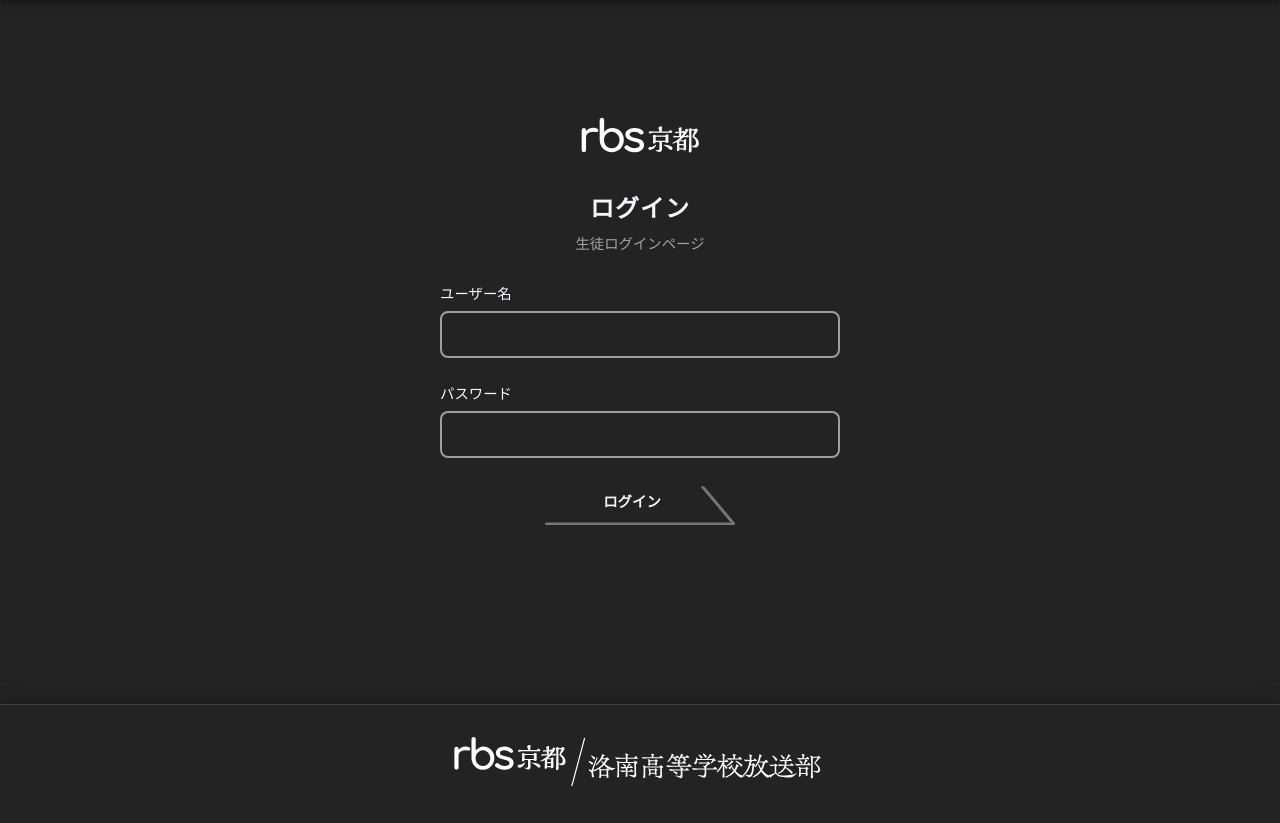
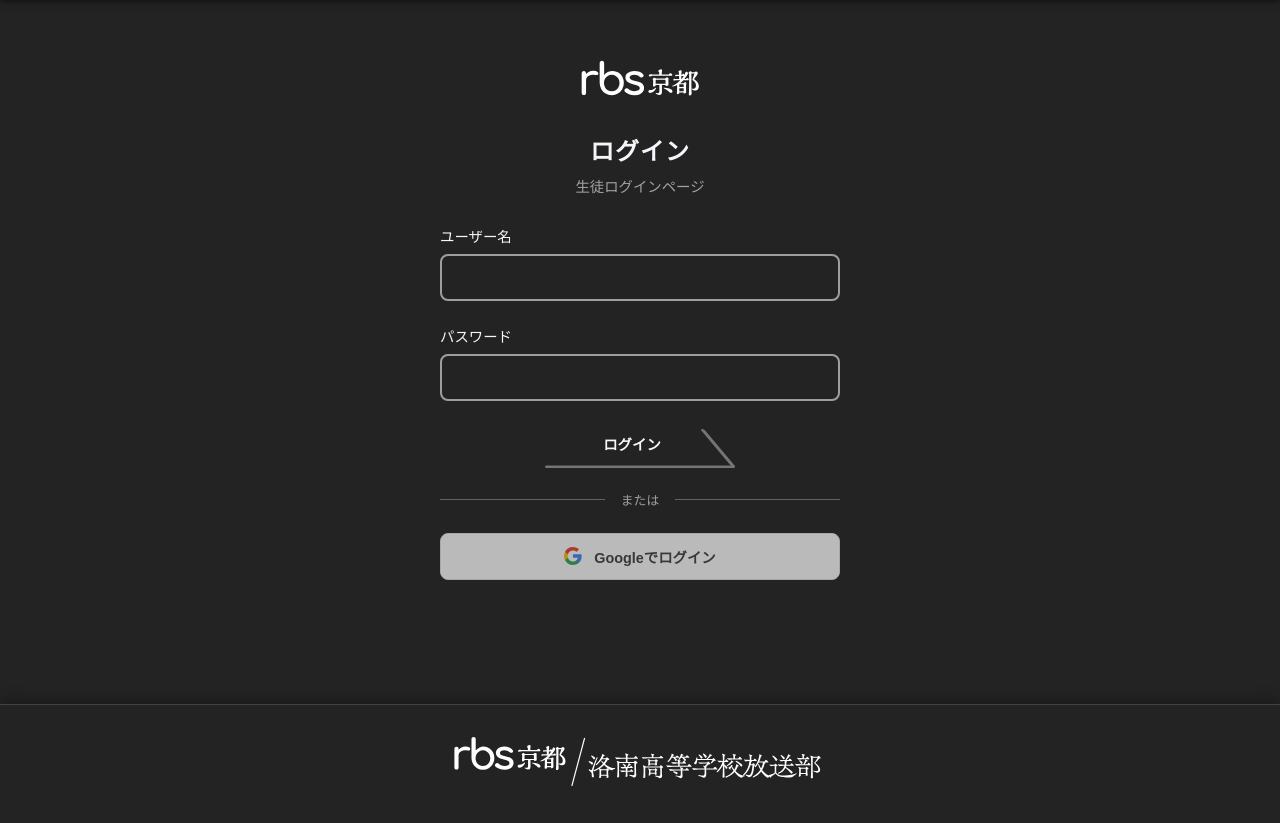
Before and after one commit to rbs-kyoto/rbs-kyoto, a Django app: page /accounts/login/ in a window 1280 px wide. Shown: the part 96-919 px from the top of the page. Run offline with Django 5.2, Linux system fonts and the light colour scheme; some libraries are stand-ins or nearby versions; some web fonts are replaced.

Commit message:
Add a Google sign-in button to the login page (UI only)
Placeholder button, disabled for now with a 準備中 tooltip, ahead of
wiring up the actual OAuth flow.

```diff
--- a/static/main/css/login.css
+++ b/static/main/css/login.css
@@ -82,6 +82,50 @@ button.login-submit {
     transform 0.1s ease;
 }
 
+.login-divider {
+    display: flex;
+    align-items: center;
+    gap: 1rem;
+    margin: 1.5rem 0;
+}
+
+.login-divider::before,
+.login-divider::after {
+    content: "";
+    flex: 1;
+    height: .1rem;
+    background-color: var(--Gray-700);
+}
+
+.login-divider span {
+    color: var(--Gray-500);
+    font-size: .8rem;
+}
+
+.google-login-btn {
+    display: flex;
+    align-items: center;
+    justify-content: center;
+    gap: .75rem;
+    width: 100%;
+    padding: .75rem 1rem;
+    background-color: var(--Gray-50);
+    color: var(--Gray-800);
+    font-weight: 600;
+    font-size: .9rem;
+    border: .1rem solid var(--Gray-300);
+    border-radius: .5rem;
+    corner-shape: superellipse(1.4);
+    cursor: not-allowed;
+    opacity: .7;
+    transition: opacity .3s;
+}
+
+.google-login-btn img {
+    width: 18px;
+    height: 18px;
+}
+
 .login-error {
     padding: .6rem 1rem;
     background: var(--Gray-50);
--- a/templates/accounts/login.html
+++ b/templates/accounts/login.html
@@ -45,6 +45,15 @@
                 ログイン
             </button>
         </form>
+
+        <div class="login-divider">
+            <span>または</span>
+        </div>
+
+        <button type="button" class="google-login-btn" disabled title="準備中">
+            <img src="{% static 'main/img/google-icon.svg' %}" alt="">
+            Googleでログイン
+        </button>
     </div>
 </section>
 {% endblock %}
```
Also changed, not shown: static/main/img/google-icon.svg (added).
